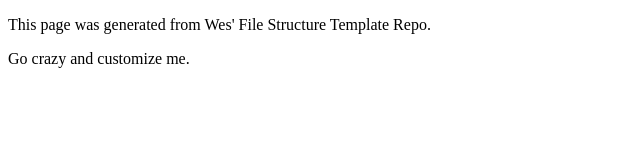
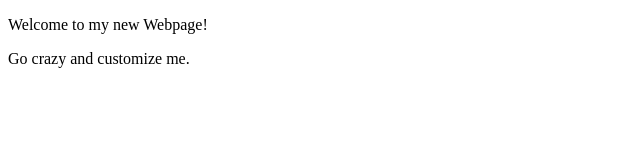
Before and after one commit to gracietsanchez/cst252, a plain HTML site: page index.html in a window 1280 px wide. Shown: the whole page, without its empty margins (0-640 px from the left). Drawn offline with Linux system fonts and the light colour scheme.

Commit message:
Update index.html

```diff
--- a/index.html
+++ b/index.html
@@ -1,12 +1,12 @@
 <!DOCTYPE html>
 <html>
 <head>
-	<title>My_Name Homepage</title>
+	<title>Gracie's Homepage</title>
 	<link rel="stylesheet" type="text/css" href="css/site.css">
 </head>
 <body>
 	<main>
-		<p>This page was generated from Wes' File Structure Template Repo.</p>
+		<p>Welcome to my new Webpage!</p>
 
 		<p>Go crazy and customize me.</p>
 	</main>
```
